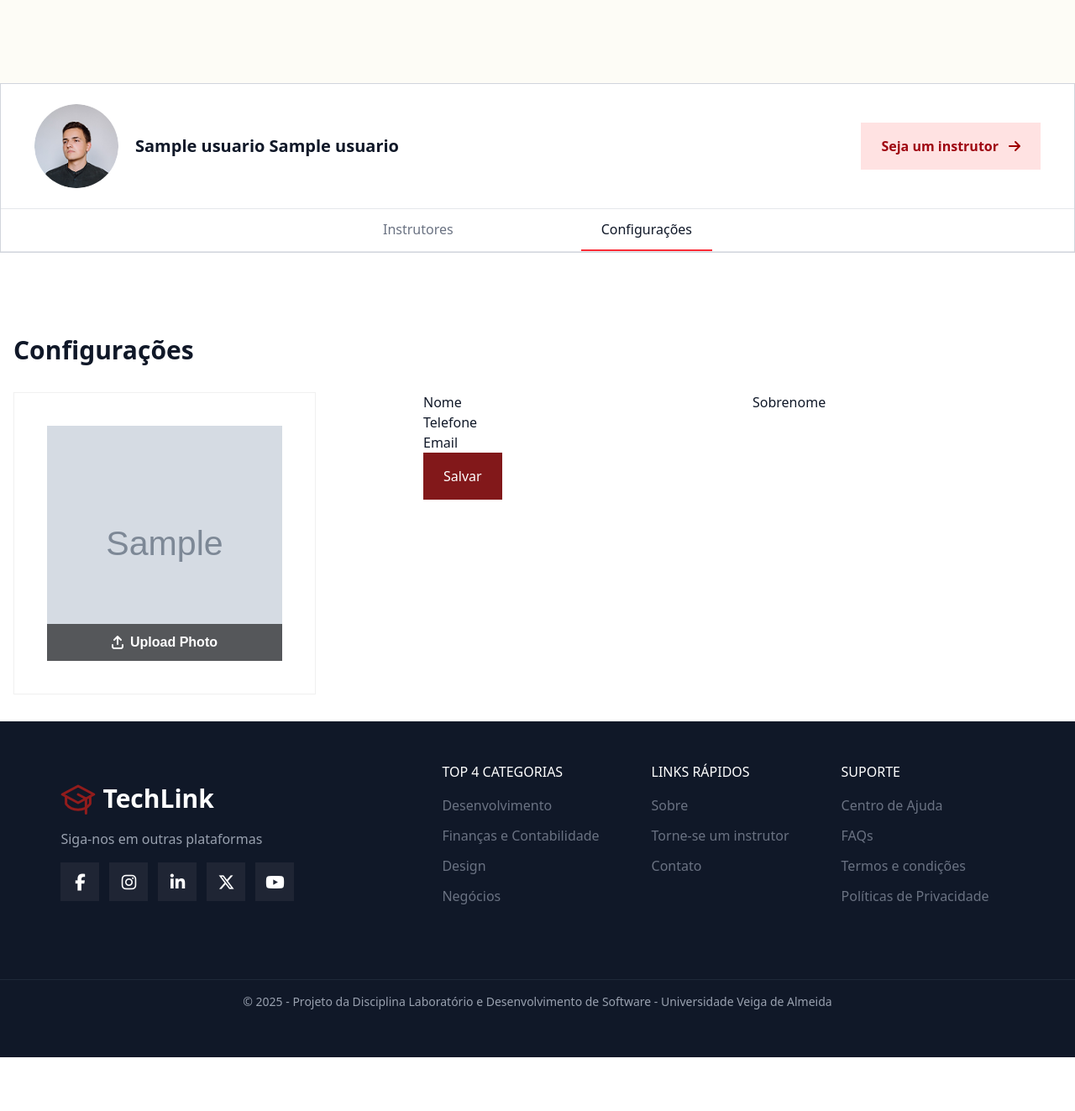
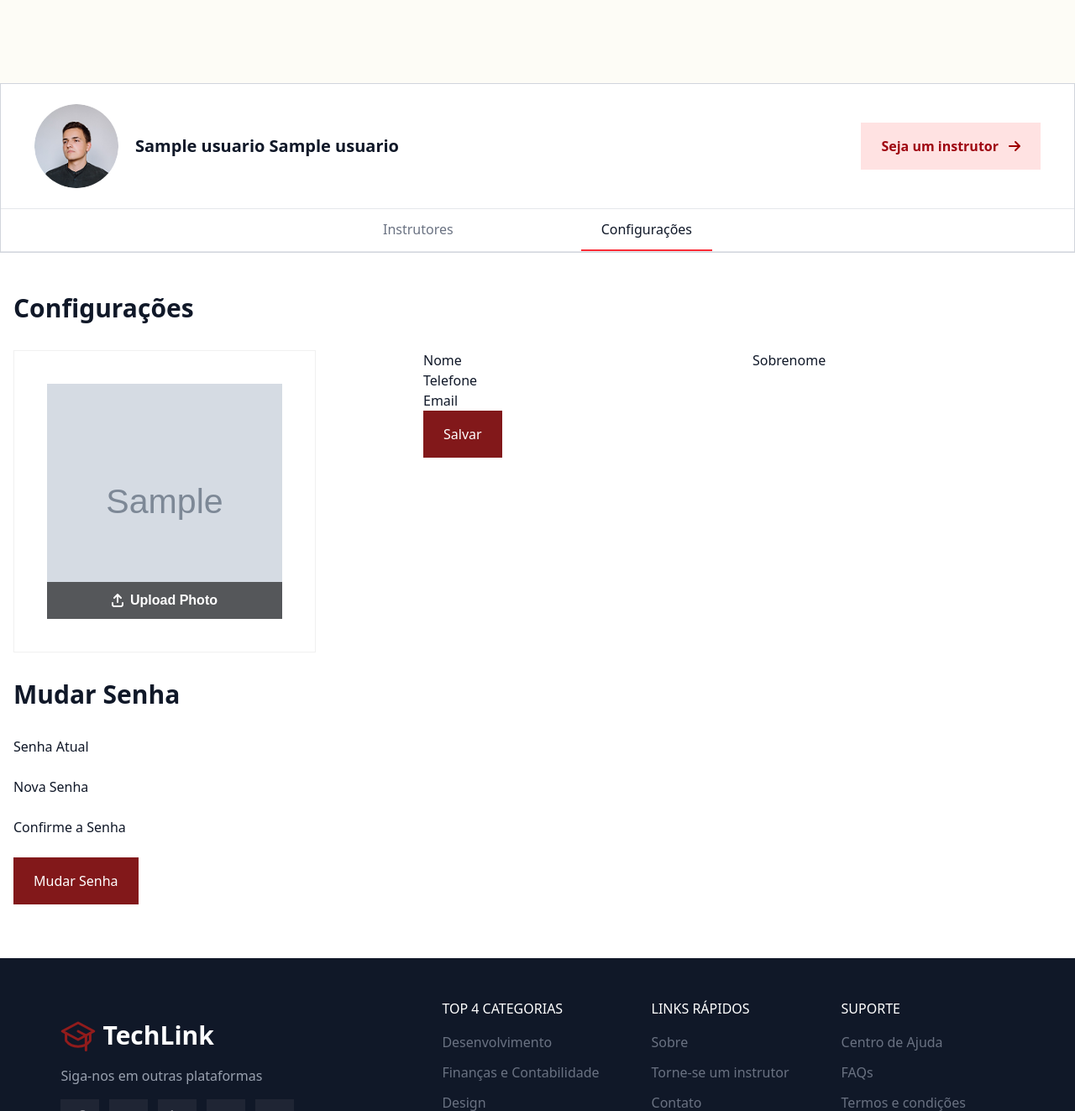
Before and after one commit to la-bourgeoisie/TechLink, a Django app: template accounts/templates/profiles/user_profile.html in a window 1280 px wide. Shown: the part 78-1401 px from the top of the page at 84% size. Before the commit the page ends 1337 px from the top, so only its background shows below. Run offline with Django 3.2, Linux system fonts and the light colour scheme; the template is opened without the code that fills it: most values are stand-ins (such as "Sample title", 1, 10 or a date in 2020); grey boxes marked "Sample" are stand-in pictures; form fields are guessed from the names that the template uses.

Commit message:
feat form de mudar senha criado

```diff
--- a/accounts/templates/profiles/user_profile.html
+++ b/accounts/templates/profiles/user_profile.html
@@ -39,7 +39,7 @@
     </div>
   </div>
 
-  <div class="w-full flex justify-center flex-col mt-[400px] max-w-[1320px] px-4 mb-8">
+  <div class="w-full flex justify-center flex-col mt-[350px] max-w-[1320px] px-4 mb-8">
     <h2 class="font-semibold text-gray-900 text-3xl mb-8">Configurações</h2>
 
     <div>
@@ -108,6 +108,42 @@
         </form>
     </div>
   </div>
+
+  <div class="w-full flex flex-col justify-start max-w-[1320px] px-4 mb-16">
+    <h2 class="font-semibold text-gray-900 text-3xl mb-8">Mudar Senha</h2>
+
+    <form method="post" class="lg:w-1/2">
+      {% csrf_token %}
+
+      <div class="flex flex-col">
+          <label for="{{ password_form.old_password.id_for_label }}" class="text-gray-900">Senha Atual</label>
+              {{password_form.old_password }}
+              {% if password_form.old_password.errors %}
+                <p class="text-red-500 text-sm mt-1">{{ password_form.old_password.errors.as_text }}</p>
+              {% endif %}
+      </div>
+
+      <div class="flex flex-col">
+          <label for="{{ password_form.new_password1.id_for_label }}" class="text-gray-900">Nova Senha</label>
+              {{ password_form.new_password1 }}
+              {% if password_form.new_password1.errors %}
+                <p class="text-red-500 text-sm mt-1">{{ password_form.new_password1.as_text }}</p>
+              {% endif %}
+      </div>
+
+
+      <div class="flex flex-col">
+          <label for="{{ password_form.new_password2.id_for_label }}" class="text-gray-900">Confirme a Senha</label>
+              {{ password_form.new_password2 }}
+              {% if password_form.new_password2.errors %}
+                <p class="text-red-500 text-sm mt-1">{{ password_form.new_password2.errors.as_text }}</p>
+              {% endif %}
+      </div>
+
+      <button type="submit" name="submit_senha" class="py-4 px-6 bg-red-900 text-white font-medium flex gap-3 items-center cursor-pointer hover:bg-red-800 transition duration-300">Mudar Senha</button>
+    </form>
+
+  </div>
 </main>
 
 <script>
--- a/accounts/views/user_profile_edit_view.py
+++ b/accounts/views/user_profile_edit_view.py
@@ -1,7 +1,7 @@
 from django.views.generic import TemplateView
 from django.contrib.auth.mixins import LoginRequiredMixin
 from django.shortcuts import redirect
-from accounts.forms.user_form import CustomUserCreationForm, UserProfileUpdateForm
+from accounts.forms.user_form import CustomPasswordChangeForm, CustomUserCreationForm, UserProfileUpdateForm
 from accounts.forms.professor_form import ProfessorProfileForm
 from django.contrib.auth.forms import PasswordChangeForm
 from django.contrib.auth import update_session_auth_hash
@@ -15,7 +15,7 @@ class UserProfileEditView(LoginRequiredMixin, TemplateView):
 
         context['usuario'] = usuario
         context['profile_form'] = UserProfileUpdateForm(instance=usuario)
-        context['password_form'] = PasswordChangeForm(user=usuario)
+        context['password_form'] = CustomPasswordChangeForm(user=usuario)
 
         if usuario.tipo == 'professor':
             context['professor_form'] = ProfessorProfileForm(instance=usuario.professor_profile)
```
Also changed, not shown: accounts/forms/user_form.py (+19 -0 lines).
